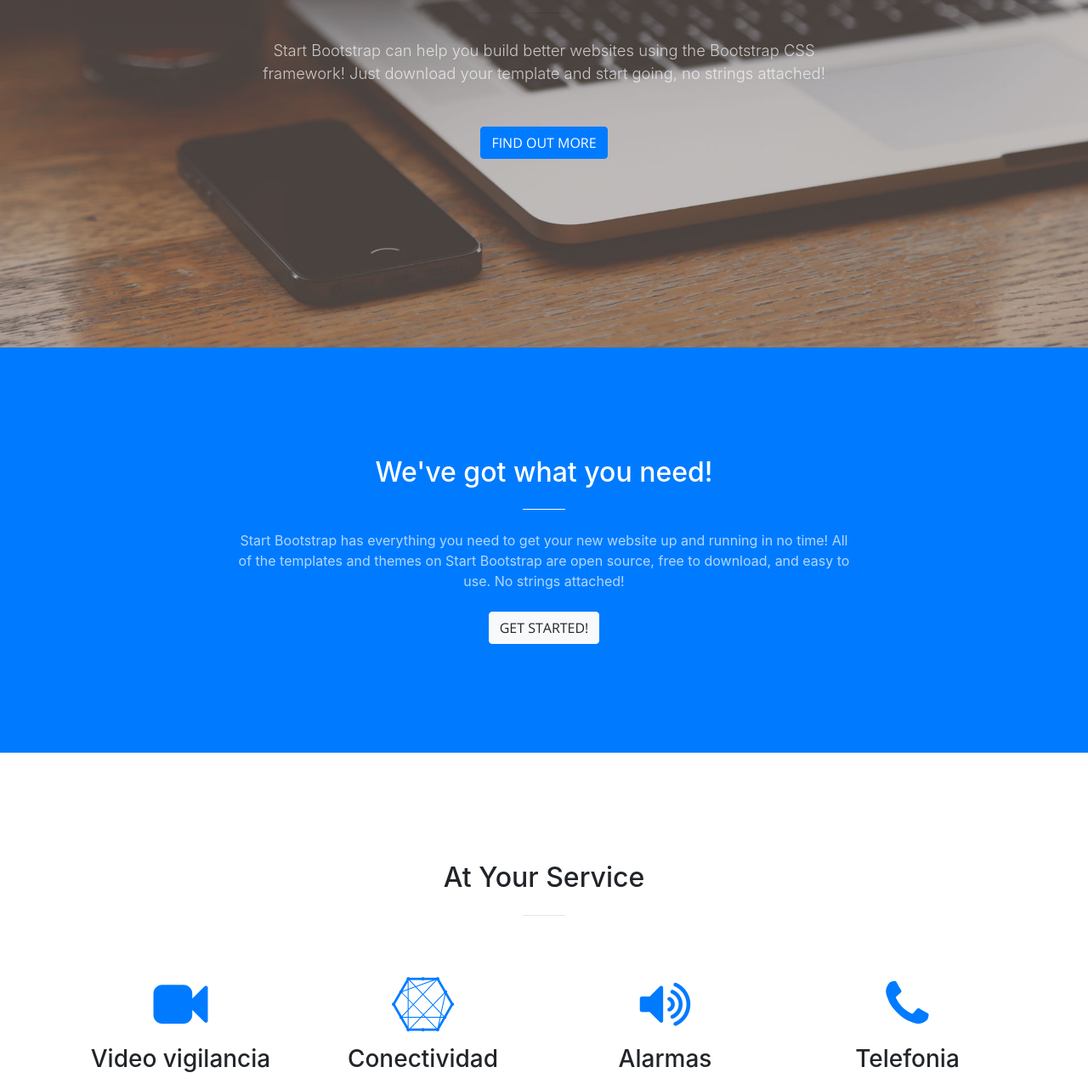
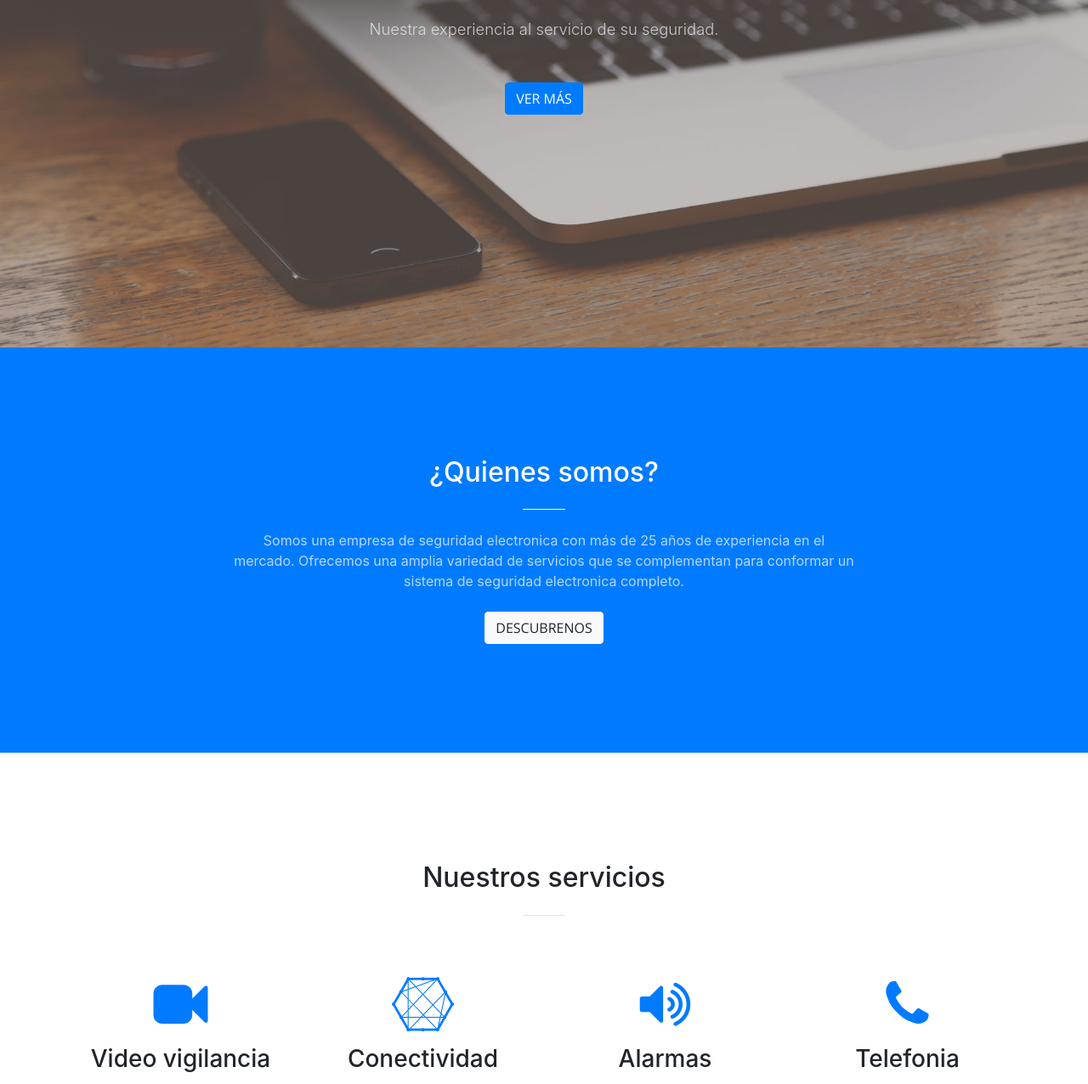
Before and after one commit to lspir/lematron, a website with bundled scripts: page index.html in a window 1280 px wide. Shown: the part 391-1667 px from the top of the page at 85% size. Built offline with nearby package versions, Linux system fonts and the light colour scheme.

Commit message:
Change text

```diff
--- a/index.html
+++ b/index.html
@@ -59,13 +59,13 @@
         <div class="row">
           <div class="col-lg-10 mx-auto">
             <h1 class="text-uppercase">
-              <strong>Your Favorite Source of Free Bootstrap Themes!</strong>
+              <strong>Lematron</strong>
             </h1>
             <hr>
           </div>
           <div class="col-lg-8 mx-auto">
-            <p class="text-faded mb-5">Start Bootstrap can help you build better websites using the Bootstrap CSS framework! Just download your template and start going, no strings attached!</p>
-            <a class="btn btn-primary btn-xl js-scroll-trigger" href="#about">Find Out More</a>
+            <p class="text-faded mb-5">Nuestra experiencia al servicio de su seguridad.</p>
+            <a class="btn btn-primary btn-xl js-scroll-trigger" href="#about">Ver más</a>
           </div>
         </div>
       </div>
@@ -75,10 +75,10 @@
       <div class="container">
         <div class="row">
           <div class="col-lg-8 mx-auto text-center">
-            <h2 class="section-heading text-white">We've got what you need!</h2>
+            <h2 class="section-heading text-white">¿Quienes somos?</h2>
             <hr class="light my-4">
-            <p class="text-faded mb-4">Start Bootstrap has everything you need to get your new website up and running in no time! All of the templates and themes on Start Bootstrap are open source, free to download, and easy to use. No strings attached!</p>
-            <a class="btn btn-light btn-xl js-scroll-trigger" href="#services">Get Started!</a>
+            <p class="text-faded mb-4">Somos una empresa de seguridad electronica con más de 25 años de experiencia en el mercado. Ofrecemos una amplia variedad de servicios que se complementan para conformar un sistema de seguridad electronica completo.</p>
+            <a class="btn btn-light btn-xl js-scroll-trigger" href="#services">Descubrenos</a>
           </div>
         </div>
       </div>
@@ -88,7 +88,7 @@
       <div class="container">
         <div class="row">
           <div class="col-lg-12 text-center">
-            <h2 class="section-heading">At Your Service</h2>
+            <h2 class="section-heading">Nuestros servicios</h2>
             <hr class="my-4">
           </div>
         </div>
@@ -235,15 +235,15 @@
       <div class="container">
         <div class="row">
           <div class="col-lg-8 mx-auto text-center">
-            <h2 class="section-heading">Let's Get In Touch!</h2>
+            <h2 class="section-heading">Contactenos</h2>
             <hr class="my-4">
-            <p class="mb-5">Ready to start your next project with us? That's great! Give us a call or send us an email and we will get back to you as soon as possible!</p>
+            <p class="mb-5">¿Preparado para empezar su proximo proyecto con nosotros? ¿Quiere conocernos más? ¡Escribanos o llamenos para que nos pongamos en contacto con usted!</p>
           </div>
         </div>
         <div class="row">
           <div class="col-lg-4 ml-auto text-center">
             <i class="fa fa-phone fa-3x mb-3 sr-contact text-primary"></i>
-            <p>123-456-6789</p>
+            <p>+5411-4797-8088</p>
           </div>
           <div class="col-lg-4 mr-auto text-center">
             <i class="fa fa-envelope-o fa-3x mb-3 sr-contact text-primary"></i>
```
